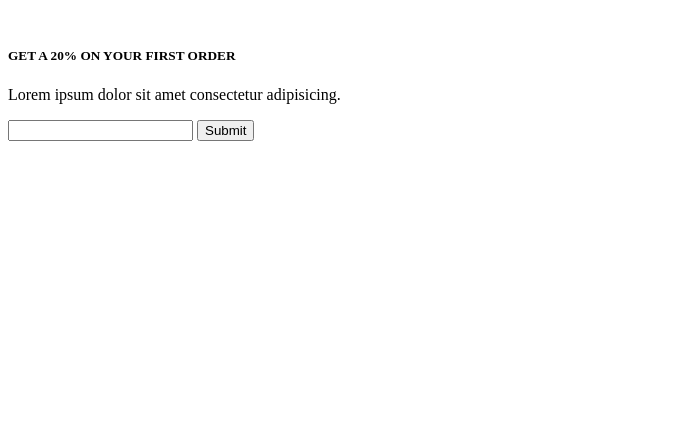
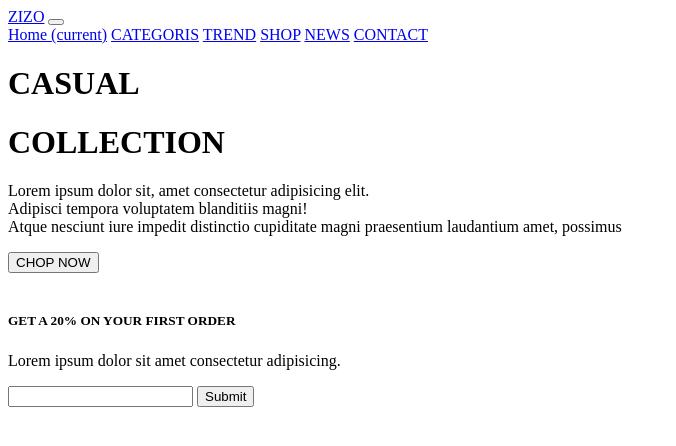
Before and after one commit to os01ri/multimedia-project, a plain HTML site: page index.html in a window 1280 px wide. Shown: the whole page, without its empty margins (0-676 px from the left). Drawn offline with Linux system fonts and the light colour scheme.

Commit message:
Update index.html

```diff
--- a/index.html
+++ b/index.html
@@ -14,7 +14,39 @@
   <!-- ////raneeem//// -->
   <!-- ////header //// -->
   <!-- /////////////// -->
-
+  <header>
+    <div class="container">
+      <nav class="navbar navbar-expand-lg">
+        <a class="navbar-brand" href="#">ZIZO</a>
+        <button class="navbar-toggler" type="button" data-toggle="collapse" data-target="#navbarNavAltMarkup"
+          aria-controls="navbarNavAltMarkup" aria-expanded="false" aria-label="Toggle navigation">
+          <span class="fa fa-bars"></span>
+        </button>
+        <div class="collapse navbar-collapse" id="navbarNavAltMarkup">
+          <div class="navbar-nav">
+            <a class="nav-item nav-link active" href="#">Home <span class="sr-only">(current)</span></a>
+            <a class="nav-item nav-link" href="#CATEGORIS">CATEGORIS</a>
+            <a class="nav-item nav-link" href="#TREND">TREND</a>
+            <a class="nav-item nav-link" href="#SHOP">SHOP</a>
+            <a class="nav-item nav-link" href="#NEWS">NEWS</a>
+            <a class="nav-item nav-link" href="#CONTACT">CONTACT</a>
+          </div>
+        </div>
+      </nav>
+      <div class="text">
+        <h1>CASUAL</h1>
+        <h1>COLLECTION</h1>
+        <p>Lorem ipsum dolor sit, amet consectetur adipisicing elit.<br> Adipisci tempora voluptatem blanditiis
+          magni!<br> Atque nesciunt iure impedit distinctio cupiditate magni praesentium laudantium amet, possimus</p>
+        <button>CHOP NOW</button>
+      </div>
+      <div class="icon">
+        <a href="#"><i class="fa fa-envelope"></i></a>
+        <a href="#"><i class="fa fa-plus-square"></i></a>
+        <a href="#"><i class="fa fa-star"></i></a>
+      </div>
+    </div>
+  </header>
 
   <!-- //////////////// -->
   <!-- /////osama////// -->
@@ -33,29 +65,17 @@
   <!-- /////SHOP/////// -->
   <!-- //////////////// -->
   <section id="SHOP">
-
     <div class="shop">
-
       <div class="left">
-
         <img src="photo/girl.jpg" alt="">
-
       </div>
-
       <div class="right">
-
         <h5>GET A <span>20%</span> ON YOUR FIRST ORDER</h5>
-
         <P>Lorem ipsum dolor sit amet consectetur adipisicing.</P>
-
         <input type="text">
-
         <input type="submit" class="submit">
-
       </div>
-
     </div>
-
   </section>
 
   <!-- /////////////// -->
```
